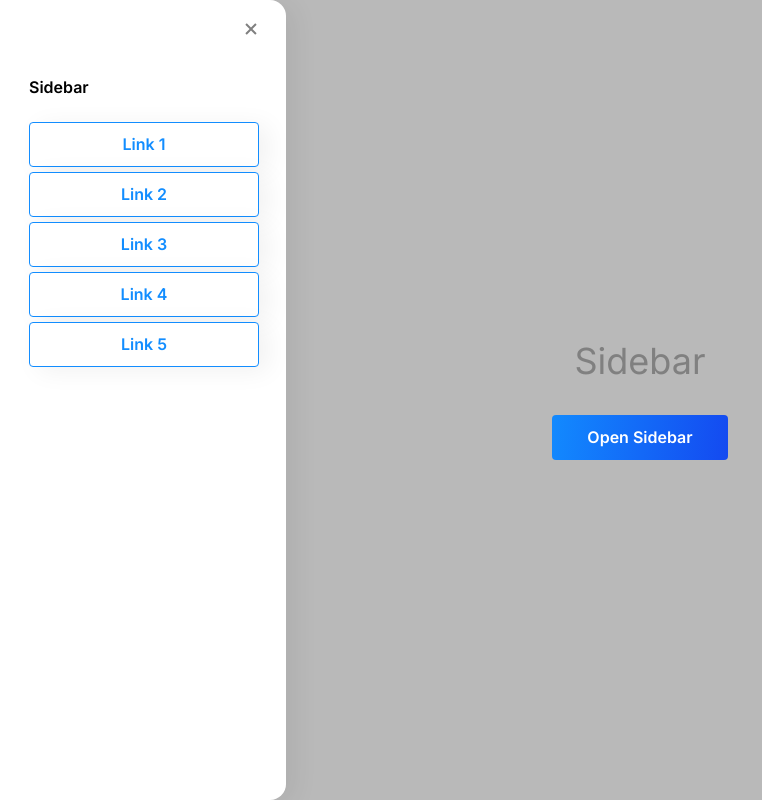
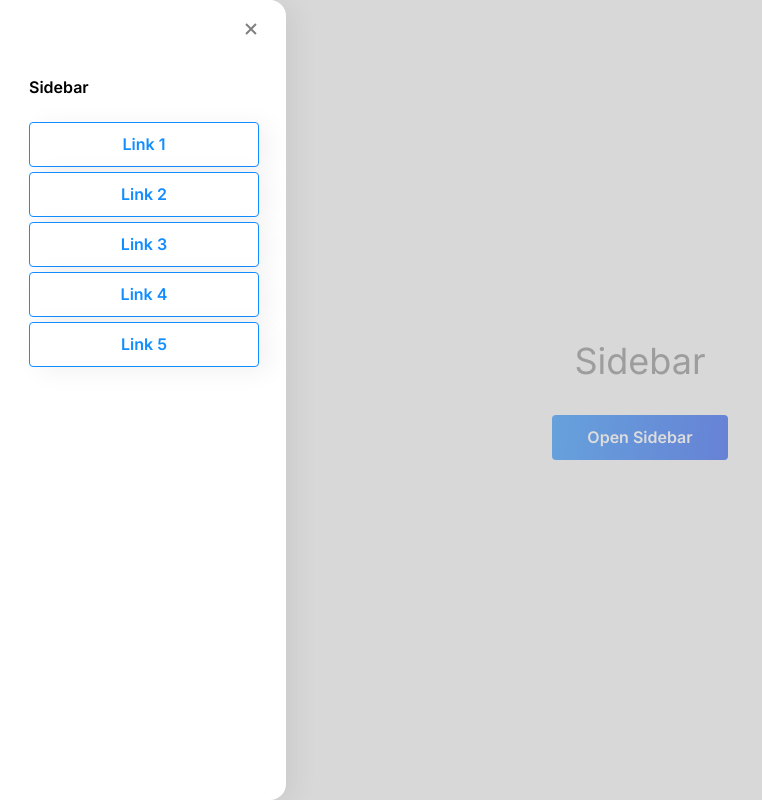
Before and after one commit to Harsh-Bishnoi/js-sidebar, a plain HTML site: page index.html in a window 1280 px wide. Both pictures are taken after a click on the button "Open Sidebar". Shown: the whole page, without its empty margins (0-762 px from the left). Drawn offline with Linux system fonts and the light colour scheme.

Commit message:
add layer

```diff
--- a/assests/css/style.css
+++ b/assests/css/style.css
@@ -32,7 +32,7 @@
     background-color: #F7F7F7;
 }
 
-.bg-color::after{
+.bg-color::after {
     content: "";
     position: absolute;
     width: 100%;
@@ -134,3 +134,12 @@
     right: 29px;
     cursor: pointer;
 }
+
+.layer {
+    position: fixed;
+    display: none;
+    width: 100%;
+    height: 100%;
+    background-color: #B9B9B9;
+    opacity: 50%;
+}
--- a/index.html
+++ b/index.html
@@ -10,6 +10,7 @@
 
 <body>
     <section id="main" class="d-flex align-item-center justify-item-center min-vh-100 justify-content-center bg-color">
+        <div id="layer" class="layer" onclick="closeNav()"></div>
         <div class="container">
             <div id="mySidebar" class="sidebar">
                 <img onclick="closeNav()" class="close-svg" src="./assests/images/cross-img.svg" alt="cross-img">
@@ -28,14 +29,16 @@
 
     </section>
     <script>
+
         function openNav() {
+            document.getElementById("layer").style.display = "block";
+            document.getElementById("mySidebar").style.dispaly = "block";
             document.getElementById("mySidebar").style.width = "286px";
-            document.getElementById("main").style.backgroundColor = "#B9B9B9";
         }
 
         function closeNav() {
             document.getElementById("mySidebar").style.width = "0";
-            document.getElementById("main").style.backgroundColor = "white";
+            document.getElementById("layer").style.display = "none";
         }
     </script>
 </body>
```
